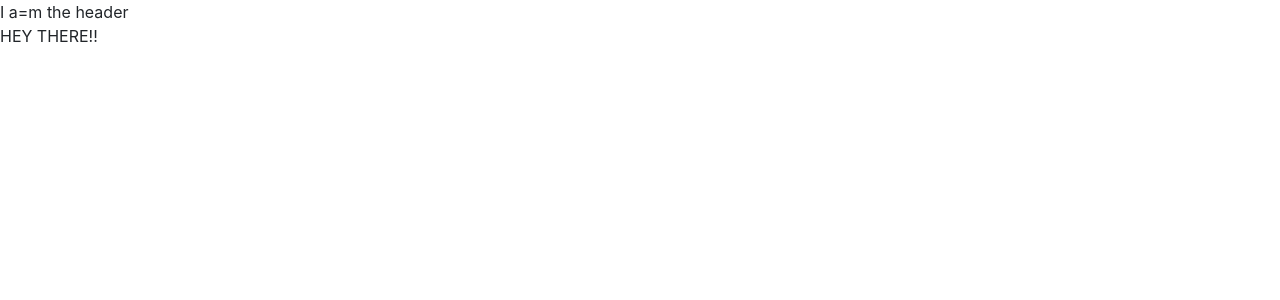
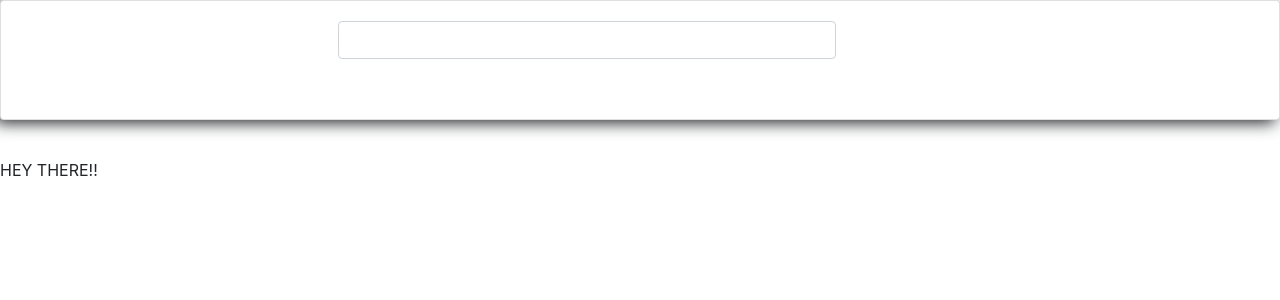
Before and after one commit to Excellence-daniel/shoppy-cart, a React (Create React App) app in the folder shopee/: page / in a window 1280 px wide. Shown: the top 300 px of the page. Built offline with nearby package versions, Linux system fonts and the light colour scheme.

Commit message:
Created a header

```diff
--- a/shopee/src/components/header/index.js
+++ b/shopee/src/components/header/index.js
@@ -1,7 +1,24 @@
 import React, { Component } from 'react';
 
+import SearchBar from '../searchbar';
+
+import './index.css';
 export default class Header extends Component {
     render() {
-        return <div>I a=m the header</div>
+        return <div>
+            <header className="card card-body" id="header">
+                <div className="row">
+                    <div className="col-3">
+
+                    </div>
+                    <div className="col-5">
+                        <SearchBar />
+                    </div>
+                    <div className="col-4">
+                    </div>
+                </div>
+            </header>
+            <div style={{ marginTop: '3%' }}></div>
+        </div >
     }
 }
```
